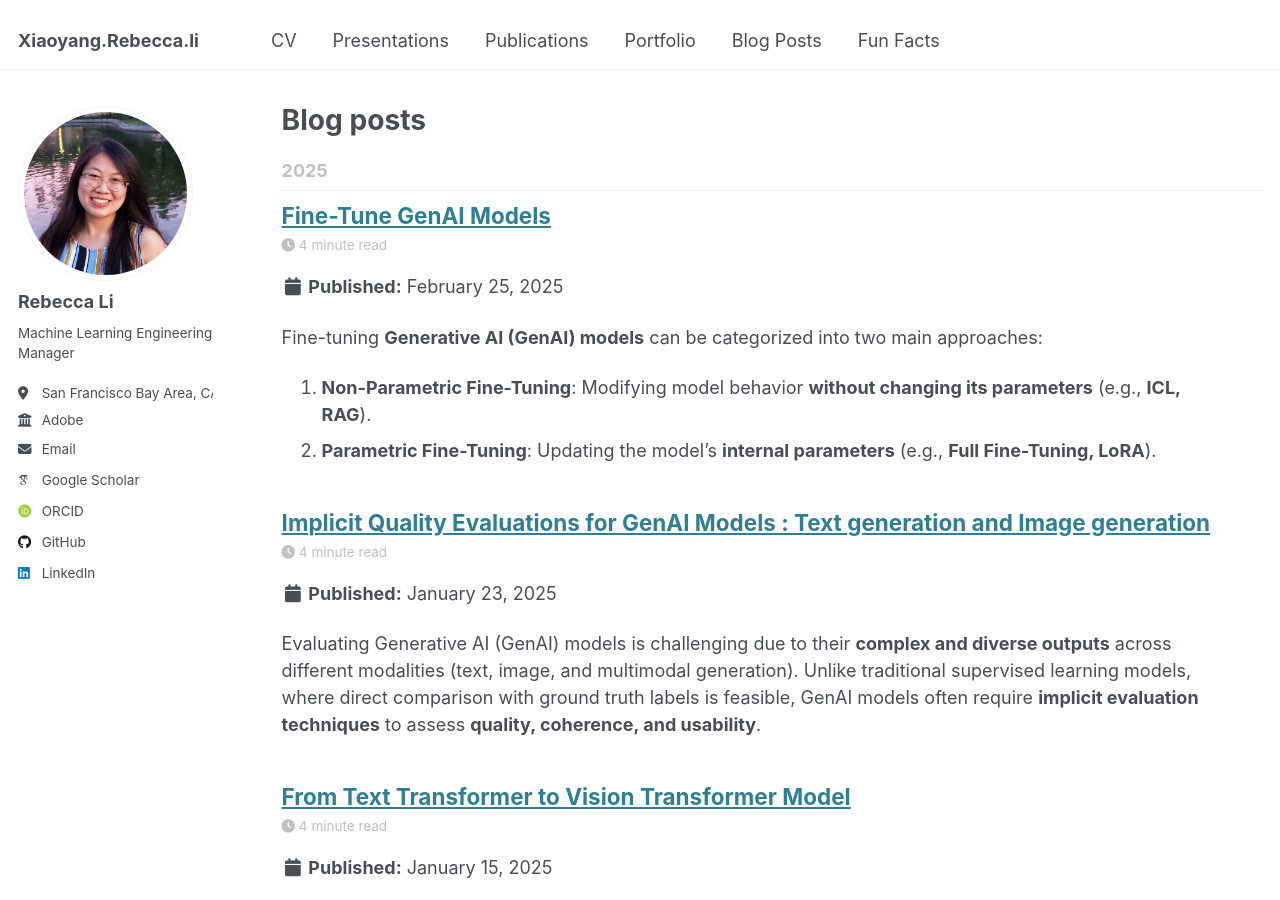
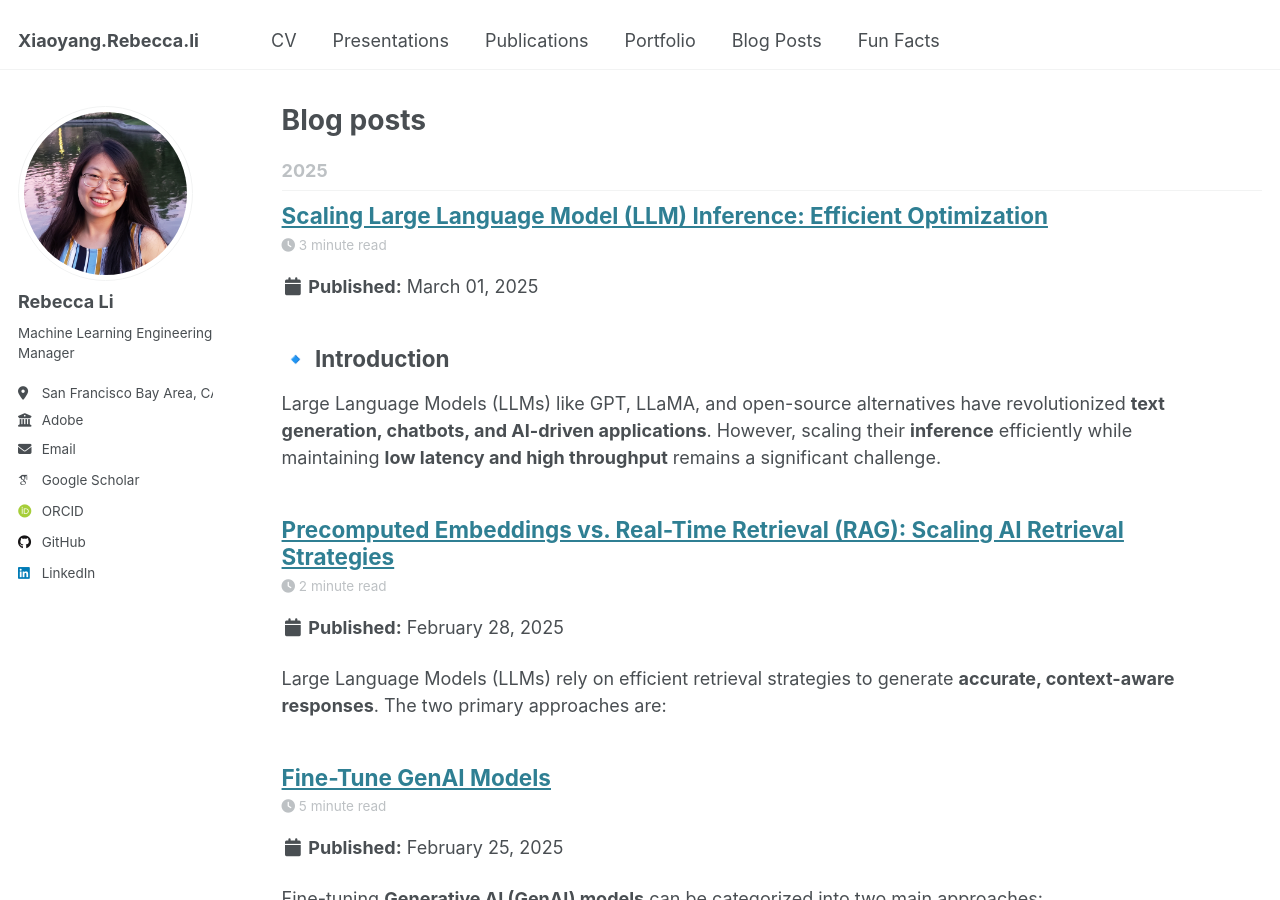
Before and after one commit to Xiaoyang-Rebecca/xiaoyang-rebecca.github.io, a Jekyll site: the page built from _pages/year-archive.html, in a window 1280 px wide and 900 px high. Built offline with Jekyll 4.4.1, drawn with Linux system fonts in a browser that asks for light colours; some web fonts are replaced; some of the changed lines change nothing that is shown.

Commit message:
add post on inference optimization

````diff
--- a/_posts/2025-02-25-blog-post-2.md
+++ b/_posts/2025-02-25-blog-post-2.md
@@ -66,9 +66,12 @@
 Parametric fine-tuning **updates model weights** to improve performance on specific tasks.
 
 ## **2.1 Full Fine-Tuning**
-- **Modifies all parameters** of the model.
-- Requires **high computational cost** and **storage**.
-- Best for **training on new domains** (e.g., legal, medical LLMs).
+
+Full fine-tuning is typically used when the original model domain and the target domain differ substantially, and there is sufficient labeled data for effective retraining. However, it comes with the risk of catastrophic forgetting, where the model loses previously learned general knowledge. In specialized fields like law or medicine, this can be beneficial, as the model needs to prioritize domain-specific expertise over general or noisier knowledge.
+
+	•	Updates all model parameters, allowing complete adaptation to a new domain.
+	•	High computational cost and storage requirements due to the large number of parameters being modified.
+	•	Best suited for domains with significant differences from the original training data, such as legal, medical, or scientific LLMs.
 
 ---
 
--- /dev/null
+++ b/_posts/2025-02-28-blog-post-3.md
@@ -0,0 +1,74 @@
+---
+title: "Precomputed Embeddings vs. Real-Time Retrieval (RAG): Scaling AI Retrieval Strategies
+ "
+date: 2025-02-28
+permalink: /posts/2025/02/blog-post-3/
+tags:
+  - ML Basics
+---
+
+
+Large Language Models (LLMs) rely on efficient retrieval strategies to generate **accurate, context-aware responses**. The two primary approaches are:
+
+1️⃣ **Precomputed Embeddings** → Faster, lower cost, but less dynamic.
+2️⃣ **Real-Time Retrieval (RAG)** → More flexible, context-aware, but higher latency.
+
+Choosing the right method depends on **use case, performance needs, and scalability**.
+
+
+## **🔹 Precomputed Embeddings vs. Real-Time Retrieval: A Comparison**
+
+| **Method** | **Pros** | **Cons** | **Best For** |
+|-----------|---------|---------|-------------|
+| **Precomputed Embeddings** | ✅ Fast inference <br> ✅ Low cost | ❌ Can't adapt to new queries <br> ❌ Limited flexibility | **Static FAQ bots, retrieval-based systems** |
+| **Real-Time Retrieval (RAG)** | ✅ Adapts to dynamic queries <br> ✅ Provides external knowledge | ❌ Higher latency <br> ❌ Requires retrieval pipeline | **Conversational AI, knowledge-based assistants** |
+
+---
+
+## **🔹 Choosing the Right Strategy**
+
+### **1️⃣ Precomputed Embeddings: When Speed Matters**
+Precomputed embeddings store **pre-processed vector representations** of documents, enabling **fast retrieval**.
+
+✅ **Best for:**
+- **FAQ chatbots** with fixed knowledge.
+- **High-speed AI assistants** that don't require dynamic updates.
+- **Enterprise bots answering repetitive queries**.
+
+✅ **Example Workflow:**
+```yaml
+User Query → Lookup Precomputed Embeddings → Retrieve Closest Match → Response
+```
+💡 Pro Tip: Use FAISS (Facebook AI Similarity Search) to store and retrieve embeddings efficiently.
+
+
+2️⃣ Real-Time Retrieval (RAG): When Context Matters
+
+Retrieval-Augmented Generation (RAG) dynamically fetches relevant knowledge at query time, ensuring accurate, up-to-date responses.
+
+✅ Best for:
+	•	AI chatbots that need external knowledge.
+	•	Legal, healthcare, or financial AI advisors.
+	•	Personalized AI characters that evolve over time.
+
+✅ Example Workflow:
+User Query → Retrieve Context (Vector DB) → Pass to LLM → Generate Response
+💡 Pro Tip: Combine vector retrieval (FAISS, Pinecone) with LLMs (GPT, LLaMA) for better accuracy.
+
+🔹 Hybrid Approach: Combining Precomputed + RAG
+
+For optimal AI performance, combine both approaches:
+	•	Use Precomputed Embeddings for speed (frequently asked questions).
+	•	Use RAG for dynamic, context-aware interactions.
+
+🚀 Conclusion: Key Takeaways
+
+✅ Precomputed embeddings → Best for speed & efficiency.
+✅ Real-time retrieval (RAG) → Best for context-aware, evolving AI.
+✅ Hybrid AI retrieval → The best of both worlds.
+
+By combining retrieval strategies, AI-powered applications can scale efficiently while ensuring low-latency and accurate responses.
+
+
+---
+🤖 Disclaimer: This post was AI-drafted but reviewed, refined, and enhanced by Dr. Rebecca Li, blending AI efficiency with human expertise for a balanced perspective.
--- /dev/null
+++ b/_posts/2025-02-29-blog-post-4.md
@@ -0,0 +1,100 @@
+---
+title: "Scaling Large Language Model (LLM) Inference: Efficient Optimization "
+date: 2025-02-29
+permalink: /posts/2025/02/blog-post-4/
+tags:
+  - ML Basics
+---
+
+## **🔹 Introduction**
+Large Language Models (LLMs) like GPT, LLaMA, and open-source alternatives have revolutionized **text generation, chatbots, and AI-driven applications**. However, scaling their **inference** efficiently while maintaining **low latency and high throughput** remains a significant challenge.
+
+This post explores **how to optimize LLM inference** using techniques like:
+✅ **vLLM, DeepSpeed, TensorRT** for performance optimization
+✅ **Precomputed embeddings vs. real-time retrieval (RAG)** for chatbot scalability
+✅ **Strategies to reduce inference costs while keeping AI interactions responsive**
+
+---
+
+## **🔹 1. Challenges in Scaling LLM Inference**
+
+As LLMs grow in size and complexity, inference becomes **computationally expensive**. Some key challenges include:
+
+| **Challenge** | **Why It Matters?** |
+|--------------|---------------------|
+| **High Latency** | LLMs process **billions of parameters**, leading to slow response times. |
+| **Memory & Compute Bottlenecks** | Serving large models on **limited GPU resources** increases costs. |
+| **Real-Time Interaction Constraints** | AI assistants and chatbots require **instantaneous responses**. |
+| **Balancing Cost vs. Performance** | Deploying LLMs at scale must be **cost-efficient** without sacrificing quality. |
+
+### **💡 How Do We Solve This?**
+To address these challenges, we need:
+- **Efficient inference optimizations** (vLLM, DeepSpeed, TensorRT).
+- **Smart retrieval strategies** (Precomputed embeddings vs. RAG).
+
+---
+
+## **🔹 2. LLM Inference Optimization Techniques**
+
+### **🔹 vLLM: High-Throughput, Low-Latency Inference**
+**vLLM** is a specialized inference system designed for **fast token generation and continuous batching**.
+
+✅ **Key Features:**
+- **PagedAttention**: Efficient memory management to prevent GPU fragmentation.
+- **Continuous Batching**: Dynamically batches user queries for high **throughput**.
+- **Faster Token Generation**: Ideal for real-time AI chatbots.
+
+✅ **Best Use Cases:**
+- AI **chatbots** (e.g., Cantina’s AI agents)
+- **Streaming text generation** (token-by-token inference)
+
+#### **💡 Example: How vLLM Improves Throughput**
+A naive GPT model **processes queries sequentially**. In contrast, **vLLM batches multiple user requests**, ensuring efficient GPU utilization.
+
+---
+
+### **🔹 DeepSpeed: Optimized Training & Serving for Large LLMs**
+DeepSpeed is an **open-source deep learning optimization library** developed by Microsoft, used for both **training** and **inference**.
+
+✅ **Key Features:**
+- **ZeRO (Zero Redundancy Optimizer):** Reduces memory overhead by distributing model states across GPUs.
+- **Model Parallelism:** Splits **large models across multiple GPUs**, enabling **efficient fine-tuning**.
+- **LoRA & Adapters Integration:** Supports **parameter-efficient fine-tuning**.
+
+✅ **Best Use Cases:**
+- Scaling **fine-tuning** for **personalized AI models**.
+- Deploying **resource-efficient inference** for large LLMs.
+
+#### **💡 Example: Fine-Tuning a LLaMA Model with DeepSpeed**
+```bash
+deepspeed --num_gpus=4 finetune_llama.py
+```
+This enables multi-GPU training while reducing memory consumption.
+
+
+
+## **🔹 TensorRT: Accelerating LLM Inference on NVIDIA GPUs**
+TensorRT is an **NVIDIA inference engine** that optimizes **deep learning models for fast execution on GPUs**.
+
+✅ **Key Features:**
+- **Graph Optimization:** Reduces redundant computations.
+- **Precision Quantization (FP16, INT8):** Improves speed while reducing model size.
+- **Supports Streaming Generation:** Works well with **decoder-based models (GPT, LLaMA, etc.)**.
+
+✅ **Best Use Cases:**
+- Optimizing **chatbot APIs** for real-time responses.
+- Reducing inference costs for **LLM-based applications**.
+
+#### **💡 Example: Using TensorRT for Faster GPT Inference**
+```python
+import tensorrt as trt
+engine = trt.InferenceEngine("gpt_model.trt")
+output = engine.run(input_text)
+```
+This improves throughput and response time.
+
+
+
+
+---
+🤖 Disclaimer: This post was AI-drafted but reviewed, refined, and enhanced by Dr. Rebecca Li, blending AI efficiency with human expertise for a balanced perspective.
````
